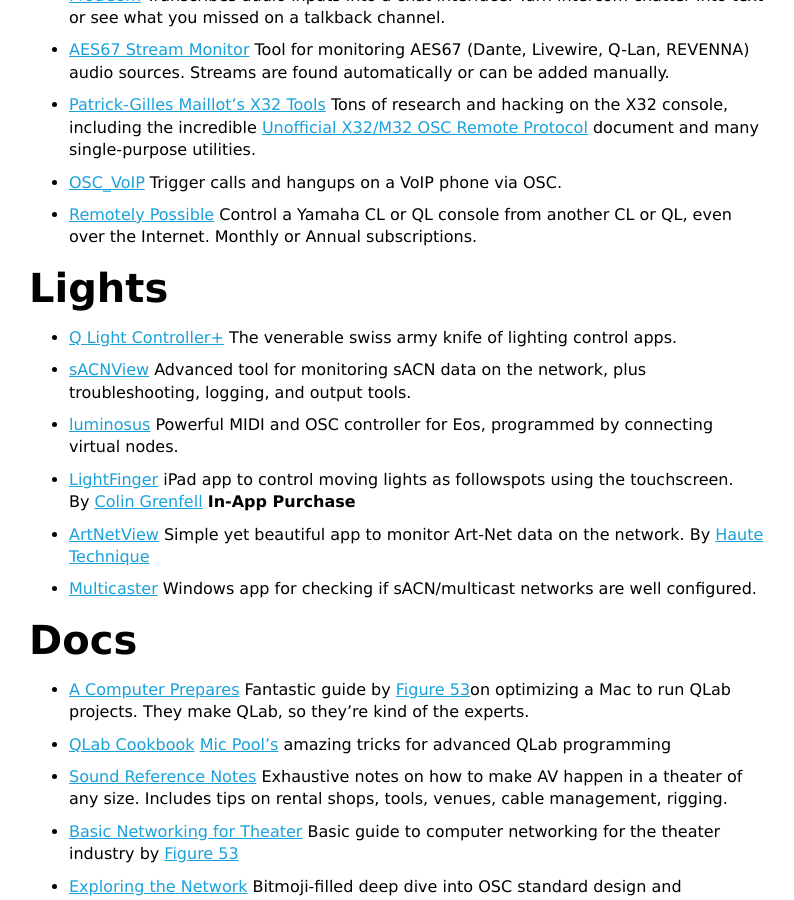
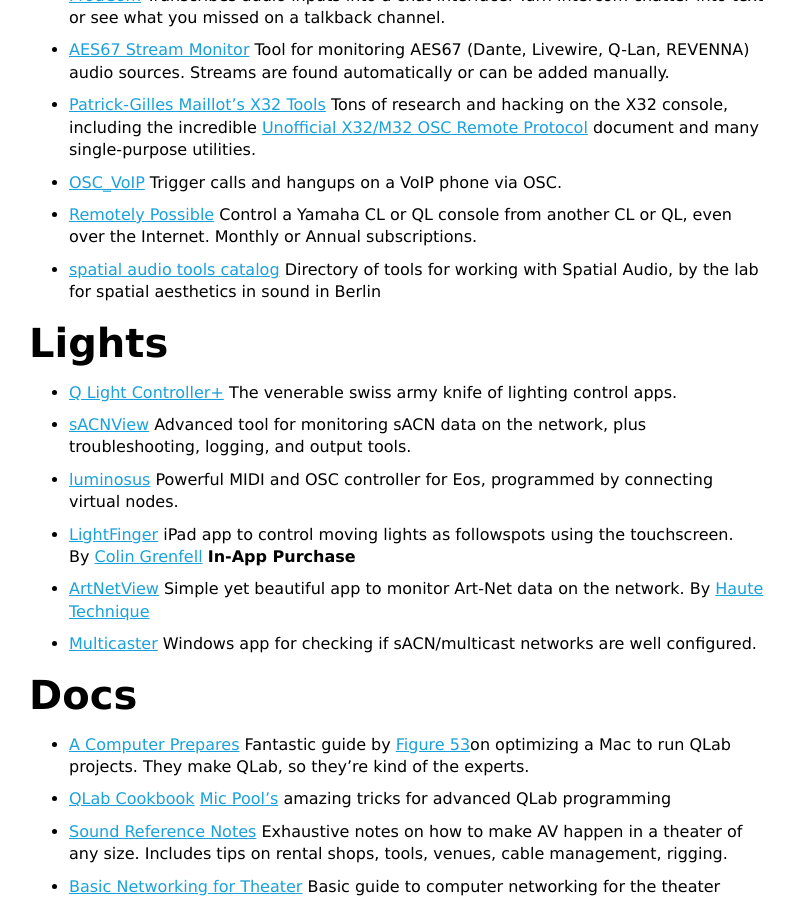
Before and after one commit to stagehacks/stagehacksdotcom, a Jekyll site: the page built from index.md, in a window 1280 px wide and 900 px high, scrolled down 3104 px. Shown: the whole window, without its empty margins (241-1035 px from the left). Built offline with Jekyll 4.4.1, drawn with Linux system fonts in a browser that asks for light colours; our own code applies the rules of GitHub Pages for plain Markdown files.

Commit message:
add Spatial Audio tools catalog

```diff
--- a/index.md
+++ b/index.md
@@ -63,6 +63,7 @@
 - [Patrick-Gilles Maillot’s X32 Tools](https://sites.google.com/site/patrickmaillot/x32) Tons of research and hacking on the X32 console, including the incredible [Unofficial X32/M32 OSC Remote Protocol](https://drive.google.com/file/d/1Snbwx3m6us6L1qeP1_pD6s8hbJpIpD0a/view?usp=sharing) document and many single-purpose utilities.
 - [OSC\_VoIP](https://github.com/oliverh57/OSC_VoIP) Trigger calls and hangups on a VoIP phone via OSC.
 - [Remotely Possible](https://remotely-possible.ca/) Control a Yamaha CL or QL console from another CL or QL, even over the Internet. Monthly or Annual subscriptions.
+- [spatial audio tools catalog](https://spaes.org/spatial-audio-tools-catalog) Directory of tools for working with Spatial Audio, by the lab for spatial aesthetics in sound in Berlin
 
 # Lights
 - [Q Light Controller+](https://www.qlcplus.org/) The venerable swiss army knife of lighting control apps.
```
